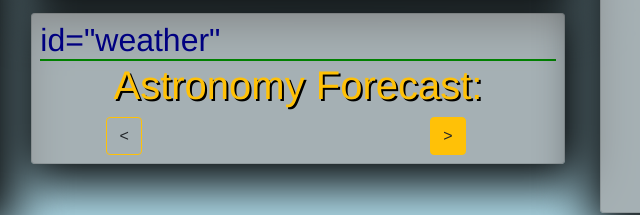
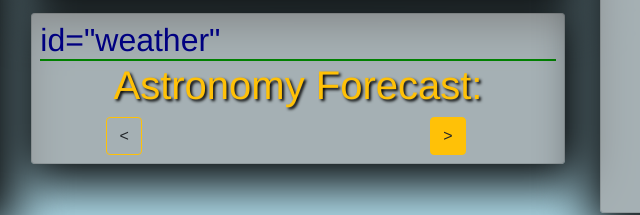
Before and after one commit to Nefariusek/ForeCCast, a website built with webpack: page index.html in a window 1280 px wide. Shown: the part 333-548 px from the top of the page, 342-982 px from the left. Built offline with nearby package versions, Linux system fonts and the light colour scheme; no server answers; what cities.json would draw is missing.

Commit message:
Style update

```diff
--- a/style.scss
+++ b/style.scss
@@ -133,7 +133,7 @@ body {
 }
 #sun-moon h1 {
   color: #ffc107;
-  text-shadow: 2px 2px black;
+  text-shadow: 2px 2px 3px black;
 }
 
 #sun-moon .header {
```
